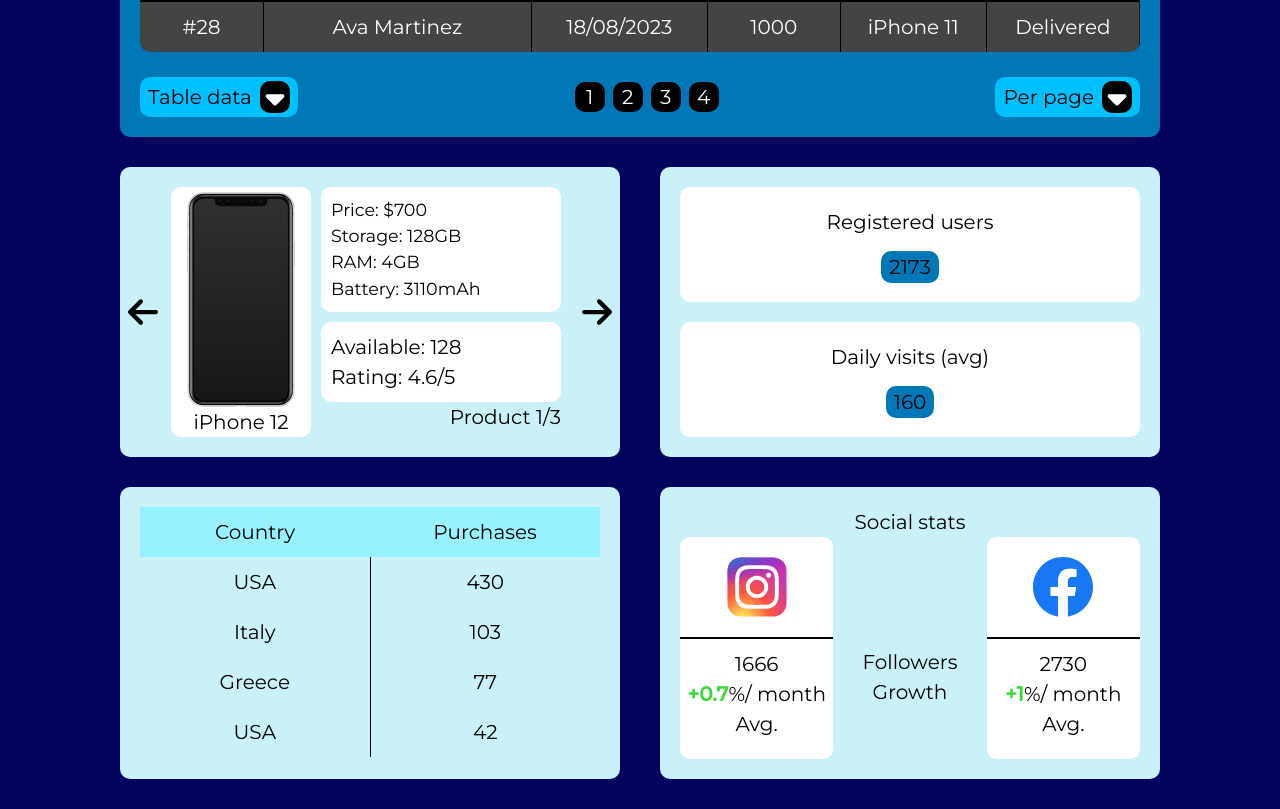
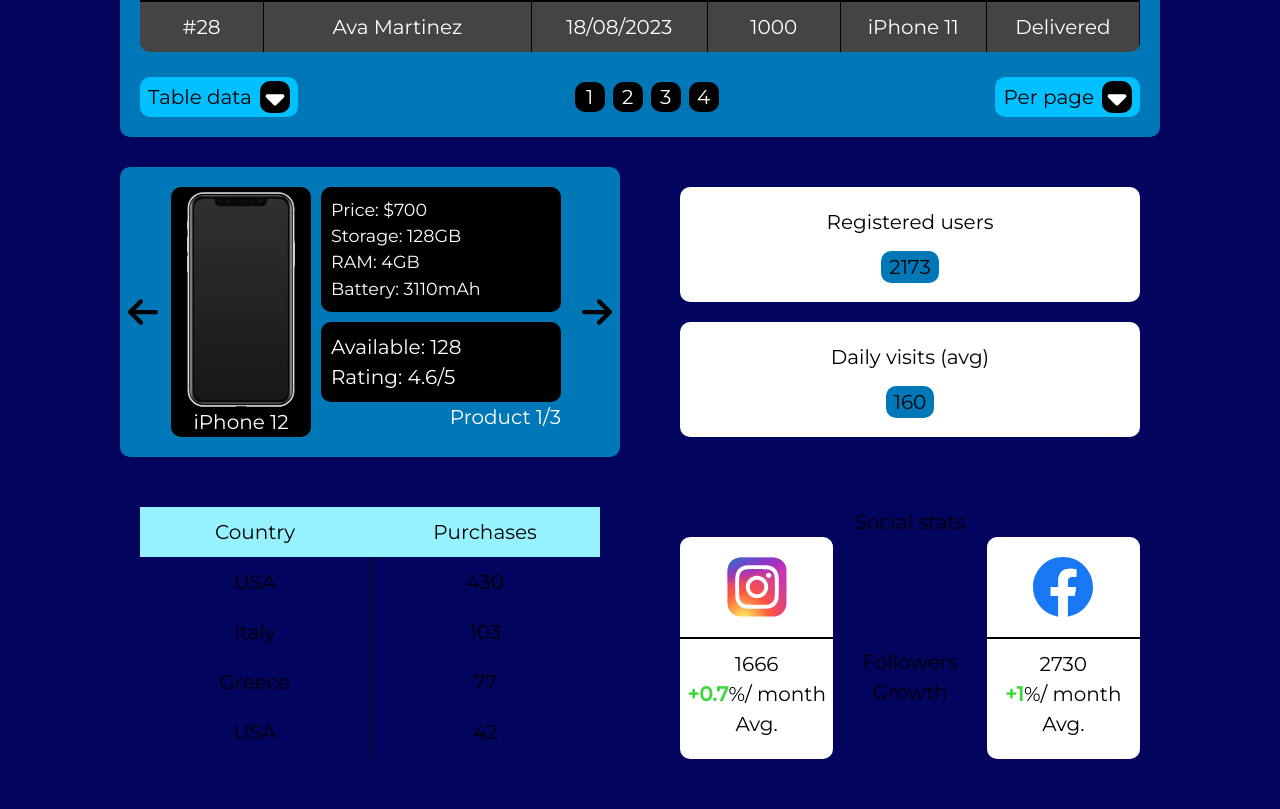
Before and after one commit to lazarevkristijan/sales-dashboard, a React (Vite) app: page / in a window 1280 px wide. Shown: the part 1489-2298 px from the top of the page. Built offline with nearby package versions, Linux system fonts and the light colour scheme.

Commit message:
products dark mode

```diff
--- a/components/Product.tsx
+++ b/components/Product.tsx
@@ -1,3 +1,6 @@
+import { useContext } from "react"
+import { DarkMode } from "./ContDarkMode"
+
 const Product = ({
   name,
   price,
@@ -17,28 +20,46 @@
   rating: number
   productNo: number
 }) => {
+  const isDarkMode = useContext(DarkMode)
+
   return (
     <div className="flex flex-col sm:flex-row">
-      <div className="bg-[#fff] mx-auto sm:mx-0 mb-[20px] sm:mb-0 w-[140px] text-center rou">
+      <div
+        className={`${
+          isDarkMode ? "bg-black" : "bg-white"
+        } mx-auto sm:mx-0 mb-[20px] sm:mb-0 w-[140px] text-center rou`}
+      >
         <img
           src="phone.svg"
           alt="phone"
           className="h-[220px] mx-auto pt-[5px]"
         />
-        <span>{name}</span>
+        <span className={`${isDarkMode ? "text-white" : "text-black"}`}>
+          {name}
+        </span>
       </div>
       <div>
-        <div className="bg-[#fff] h-fit w-[240px] rou sm:ml-[10px] p-[10px] smText">
+        <div
+          className={`${
+            isDarkMode ? "bg-black text-white" : "bg-white text-black"
+          } h-fit w-[240px] rou sm:ml-[10px] p-[10px] smText`}
+        >
           <p>Price: ${price} </p>
           <p>Storage: {storage}GB</p>
           <p> RAM: {ram}GB</p>
           <p> Battery: {battery}mAh</p>
         </div>
-        <div className="bg-[#fff] h-fit w-[240px] rou sm:ml-[10px] mb-[20px] sm:mb-0 p-[10px] mt-[10px]">
+        <div
+          className={`${
+            isDarkMode ? "bg-black text-white" : "bg-white text-black"
+          } h-fit w-[240px] rou sm:ml-[10px] mb-[20px] sm:mb-0 p-[10px] mt-[10px]`}
+        >
           <p> Available: {available}</p>
           <p> Rating: {rating}/5</p>
         </div>
-        <p className="text-right">Product {productNo}/3</p>
+        <p className={`${isDarkMode ? "text-white" : "text-black"} text-right`}>
+          Product {productNo}/3
+        </p>
       </div>
     </div>
   )
--- a/constants/index.ts
+++ b/constants/index.ts
@@ -441,7 +441,7 @@
 export const sectionStyles =
   "mx-[10px] py-[20px] lg:mx-auto mb-[30px] max-w-[1040px] rou"
 
-export const smSectionStyles = "light-blue1 py-[20px] rou mb-[30px] w-[500px]"
+export const smSectionStyles = "py-[20px] rou mb-[30px] w-[500px]"
 
 export const chartStyles =
   " mx-[20px] py-[30px] rou mb-[30px] max-w-[1000px] overflow-x-scroll lg:overflow-hidden"
--- a/sections/Products.tsx
+++ b/sections/Products.tsx
@@ -1,7 +1,8 @@
 // import { useState } from "react"
 import { smSectionStyles, products } from "../constants"
 import { Product, ProductArrow } from "../components"
-import { useState } from "react"
+import { useState, useContext } from "react"
+import { DarkMode } from "../components/ContDarkMode"
 const Products = () => {
   const [productNumber, setProductNumber] = useState(0)
 
@@ -21,8 +22,13 @@
     }
   }
 
+  const isDarkMode = useContext(DarkMode)
   return (
-    <div className={`${smSectionStyles} items-center`}>
+    <div
+      className={`${smSectionStyles} ${
+        isDarkMode ? "dark-blue3" : "light-blue1"
+      } items-center`}
+    >
       <div className="flex justify-between items-center">
         <ProductArrow
           direction="left"
```
